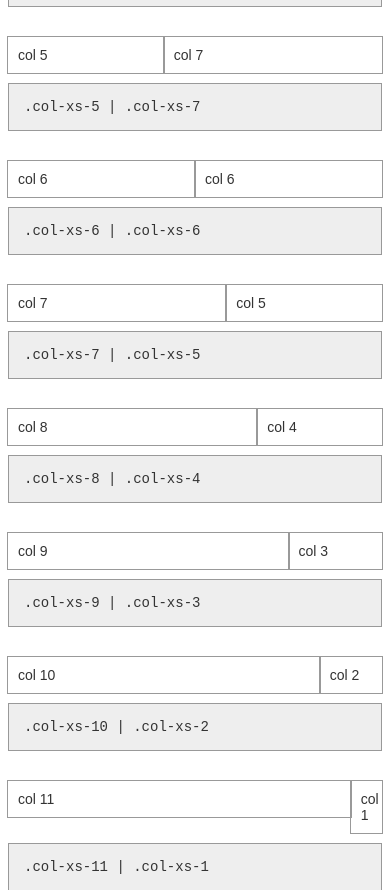
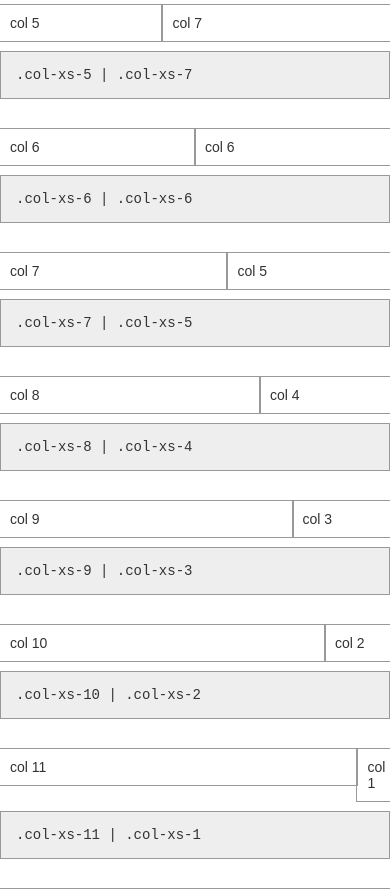
Before and after one commit to middisp/secret-octo-boo, a plain HTML site: page index.html in a window 390 px wide. Shown: the part 820-1710 px from the top of the page. Drawn offline with Linux system fonts and the light colour scheme; a web font is replaced by a local one.

Commit message:
Updating files
Added a reset.css file. Updated all col classes to use
display:inline-block

```diff
--- a/index.html
+++ b/index.html
@@ -7,6 +7,7 @@
     <!--[if IE]><meta http-equiv='X-UA-Compatible' content='IE=edge,chrome=1'/><![endif]-->
 
     <!-- Framework Styles -->
+	<link href="reset.css" rel="stylesheet" />
     <link href="scaffold.css" rel="stylesheet" />
     <link href="table.css" rel="stylesheet" />
     <link href="buttons.css" rel="stylesheet" />
--- /dev/null
+++ b/reset.css
@@ -0,0 +1,4 @@
+body {
+	margin:0;
+	padding:0;
+}
--- a/scaffold.css
+++ b/scaffold.css
@@ -64,17 +64,17 @@ body:before {
 /* Extra small devices (phones, less than 768px) */
 /*#region - Scaffold Extra Small*/
 .col-xs-12 {width:100%;}
-.col-xs-11 {width:91.6663%;}
-.col-xs-10 {width:83.3333%;}
+.col-xs-11 {width:91.663%;}
+.col-xs-10 {width:83.333%;}
 .col-xs-9  {width:75%;}
-.col-xs-8  {width:66.6664%;}
-.col-xs-7  {width:58.3331%;}
+.col-xs-8  {width:66.664%;}
+.col-xs-7  {width:58.331%;}
 .col-xs-6  {width:50%;}
-.col-xs-5  {width:41.6665%;}
-.col-xs-4  {width:33.3332%;}
+.col-xs-5  {width:41.665%;}
+.col-xs-4  {width:33.332%;}
 .col-xs-3  {width:25%;}
-.col-xs-2  {width:16.6666%;}
-.col-xs-1  {width:8.3333%;}
+.col-xs-2  {width:16.666%;}
+.col-xs-1  {width:8.333%;}
 /*#endregion*/
 
 /*#region - Offset Extra Small*/
```
